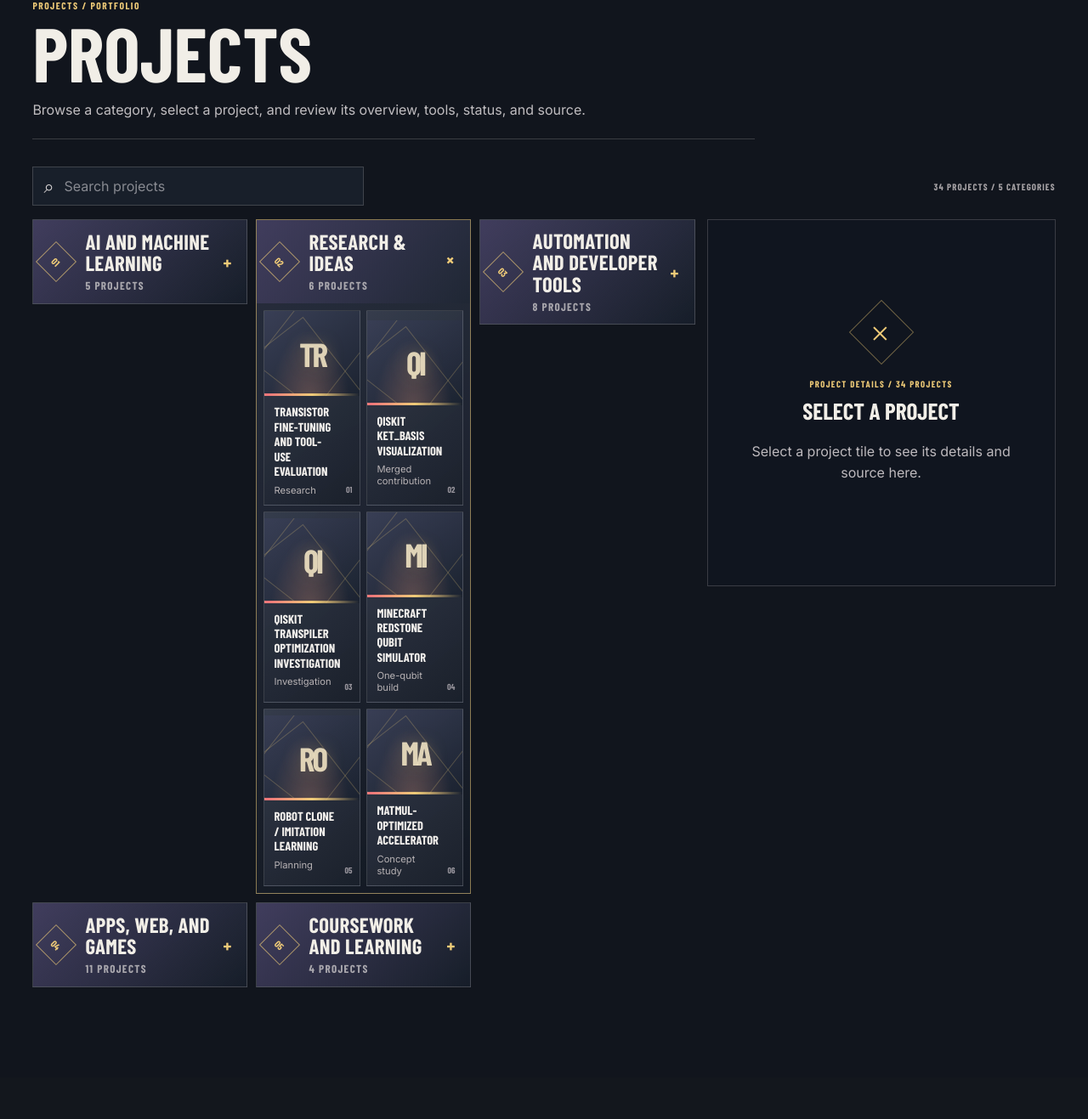
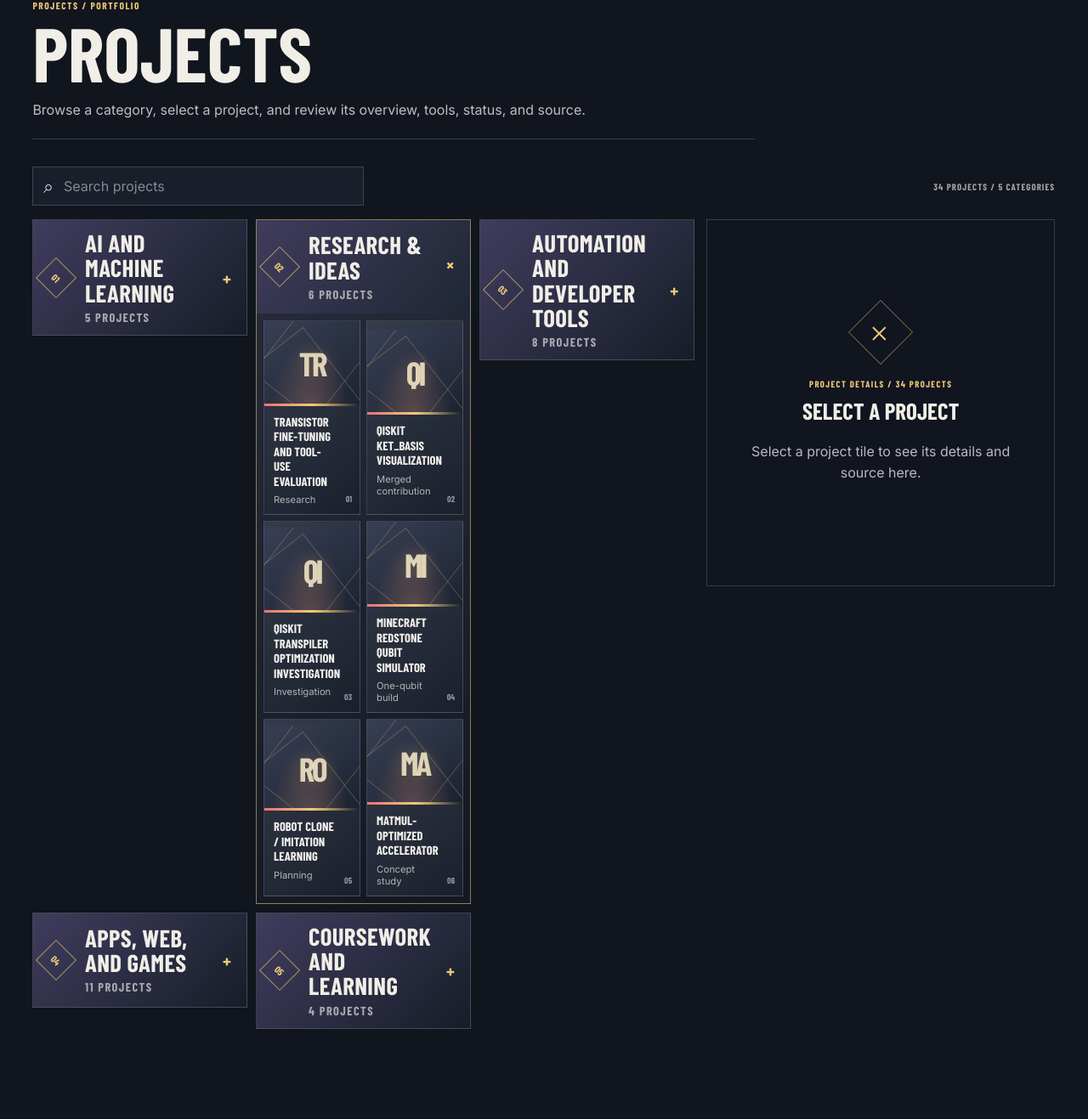
Before and after one commit to krishangnaikar/Portfolio, a Flask app: page /projects?category=research-ideas in a window 1280 px wide. Shown: the part 186-1503 px from the top of the page at 85% size. Before the commit the page ends 1348 px from the top, so only its background shows below. Run offline with Flask 3, Linux system fonts and the light colour scheme; some web fonts are replaced.

Commit message:
Increase category heading size and add menu transition

```diff
--- a/static/game-ui.css
+++ b/static/game-ui.css
@@ -252,8 +252,15 @@ main{max-width:none;padding:0}
 
 
 /* Larger, more legible project category headings */
-.collection-category-grid .category-header{min-height:98px}
-.collection-category-grid .category-title-wrap strong{font-size:1.55rem;line-height:1.02;letter-spacing:.012em}
-.collection-category-grid .category-title-wrap small{font-size:.82rem;letter-spacing:.1em}
-@media(max-width:1150px){.collection-category-grid .category-title-wrap strong{font-size:1.38rem}}
-@media(max-width:760px){.collection-category-grid .category-header{min-height:82px}.collection-category-grid .category-title-wrap strong{font-size:1.2rem}.collection-category-grid .category-title-wrap small{font-size:.74rem}}
+.collection-category-grid .category-header{min-height:110px}
+.collection-category-grid .category-title-wrap strong{font-size:1.8rem;line-height:1.02;letter-spacing:.012em}
+.collection-category-grid .category-title-wrap small{font-size:.9rem;letter-spacing:.1em}
+@media(max-width:1150px){.collection-category-grid .category-title-wrap strong{font-size:1.55rem}}
+@media(max-width:760px){.collection-category-grid .category-header{min-height:82px}.collection-category-grid .category-title-wrap strong{font-size:1.3rem}.collection-category-grid .category-title-wrap small{font-size:.78rem}}
+
+/* VALORANT-style menu transition: the content fades up from a dimmed state */
+.project-collection-page>.page-heading{animation:menu-heading-enter .24s ease-out both}
+.project-collection-page #project-collection{animation:menu-content-enter .48s cubic-bezier(.2,.68,.2,1) .06s both}
+@keyframes menu-heading-enter{from{opacity:0;transform:translateY(7px)}to{opacity:1;transform:translateY(0)}}
+@keyframes menu-content-enter{from{opacity:0;filter:brightness(.38) saturate(.75);transform:translateY(9px) scale(.99)}to{opacity:1;filter:brightness(1) saturate(1);transform:translateY(0) scale(1)}}
+@media(prefers-reduced-motion:reduce){.project-collection-page>.page-heading,.project-collection-page #project-collection{animation:none;filter:none;opacity:1;transform:none}}
```
